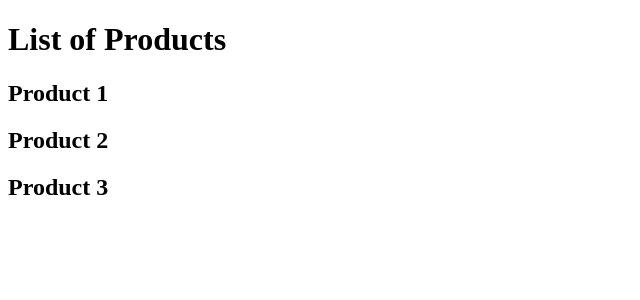
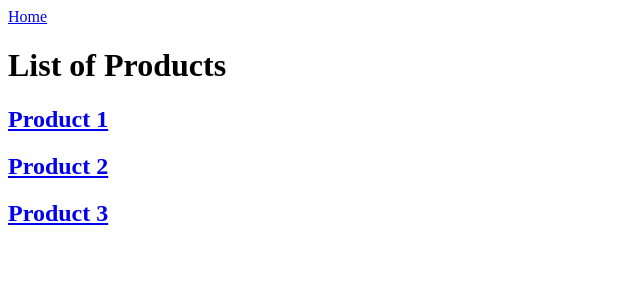
Before and after one commit to SushanthK07/sveltekit-fundamentals, a SvelteKit app: page /products in a window 1280 px wide. Shown: the top 300 px of the page, without its empty margins (0-640 px from the left). Built offline with nearby package versions, Linux system fonts and the light colour scheme.

Commit message:
routes navigation

```diff
--- a/src/routes/products/+page.svelte
+++ b/src/routes/products/+page.svelte
@@ -1,4 +1,6 @@
+<a href="/">Home</a>
+
 <h1>List of Products</h1>
-<h2>Product 1</h2>
-<h2>Product 2</h2>
-<h2>Product 3</h2>
+<h2><a href="/products/1">Product 1</a></h2>
+<h2><a href="/products/2">Product 2</a></h2>
+<h2><a href="/products/3">Product 3</a></h2>
```
Also changed, not shown: src/routes/+page.svelte (+7 -0 lines).
